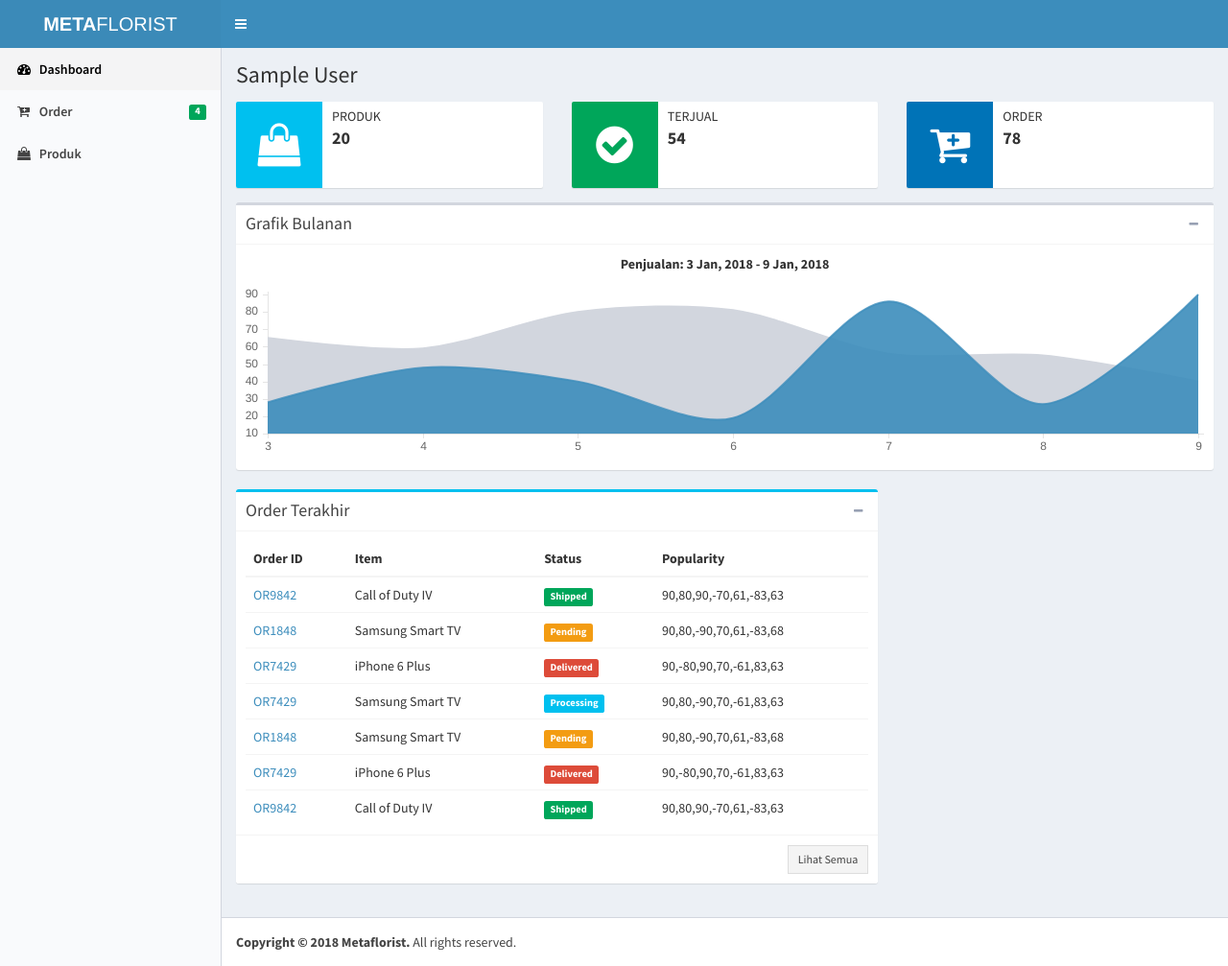
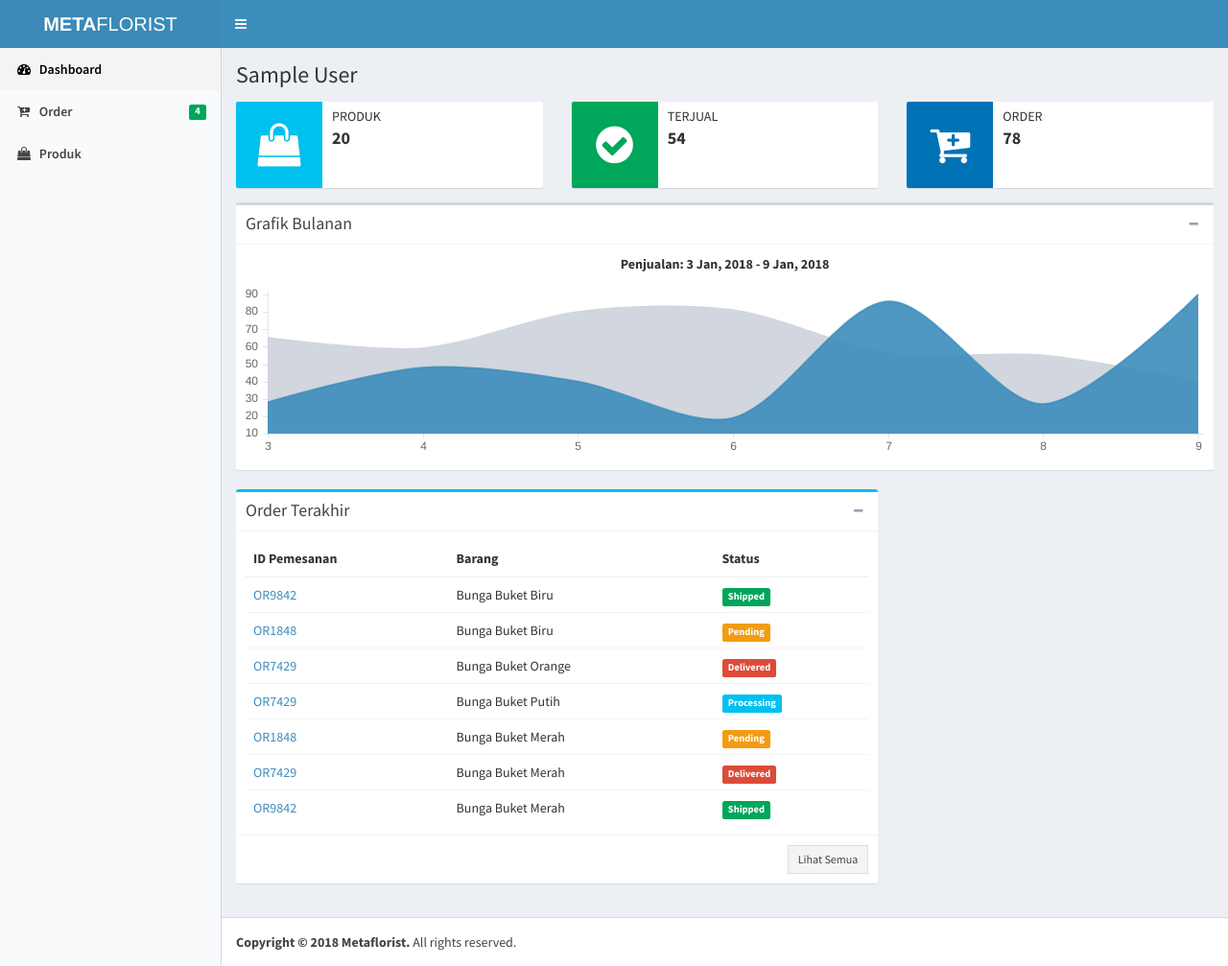
Before and after one commit to fannyhasbi/char, a CodeIgniter app: page /char/in in a window 1280 px wide. Shown: the whole page at 96% size. Run offline with CodeIgniter, Linux system fonts and the light colour scheme; the visitor is signed in with stand-in values (Sample User, id 1); some libraries are stand-ins or nearby versions.

Commit message:
Fix minor bugs

```diff
--- a/apz/views/home/index.php
+++ b/apz/views/home/index.php
@@ -215,7 +215,7 @@
         <div class="col-md-12">
           <h3 class="section-title">Contact Us</h3>
           <div class="section-title-divider"></div>
-          <p class="section-description">Kritik, saran, maupun pertanyaan silahkan isi pada formulir berikut.</p>
+          <p class="section-description">Kami sangat terbuka bagi siapapun yang ingin membuat Metaflorist lebih baik.</p>
         </div>
       </div>
 
@@ -229,12 +229,12 @@
 
             <div>
               <i class="fa fa-envelope"></i>
-              <p>email@contoh.me</p>
+              <p>metafloristindonesia@gmail.com</p>
             </div>
 
             <div>
               <i class="fa fa-phone"></i>
-              <p>+62 857 0000 0000</p>
+              <p>+62 857 2520 0104</p>
             </div>
 
           </div>
--- a/apz/views/panti/dashboard.php
+++ b/apz/views/panti/dashboard.php
@@ -180,68 +180,46 @@
                 <table class="table no-margin">
                   <thead>
                   <tr>
-                    <th>Order ID</th>
-                    <th>Item</th>
+                    <th>ID Pemesanan</th>
+                    <th>Barang</th>
                     <th>Status</th>
-                    <th>Popularity</th>
                   </tr>
                   </thead>
                   <tbody>
                   <tr>
                     <td><a href="pages/examples/invoice.html">OR9842</a></td>
-                    <td>Call of Duty IV</td>
+                    <td>Bunga Buket Biru</td>
                     <td><span class="label label-success">Shipped</span></td>
-                    <td>
-                      <div class="sparkbar" data-color="#00a65a" data-height="20">90,80,90,-70,61,-83,63</div>
-                    </td>
                   </tr>
                   <tr>
                     <td><a href="pages/examples/invoice.html">OR1848</a></td>
-                    <td>Samsung Smart TV</td>
+                    <td>Bunga Buket Biru</td>
                     <td><span class="label label-warning">Pending</span></td>
-                    <td>
-                      <div class="sparkbar" data-color="#f39c12" data-height="20">90,80,-90,70,61,-83,68</div>
-                    </td>
                   </tr>
                   <tr>
                     <td><a href="pages/examples/invoice.html">OR7429</a></td>
-                    <td>iPhone 6 Plus</td>
+                    <td>Bunga Buket Orange</td>
                     <td><span class="label label-danger">Delivered</span></td>
-                    <td>
-                      <div class="sparkbar" data-color="#f56954" data-height="20">90,-80,90,70,-61,83,63</div>
-                    </td>
                   </tr>
                   <tr>
                     <td><a href="pages/examples/invoice.html">OR7429</a></td>
-                    <td>Samsung Smart TV</td>
+                    <td>Bunga Buket Putih</td>
                     <td><span class="label label-info">Processing</span></td>
-                    <td>
-                      <div class="sparkbar" data-color="#00c0ef" data-height="20">90,80,-90,70,-61,83,63</div>
-                    </td>
                   </tr>
                   <tr>
                     <td><a href="pages/examples/invoice.html">OR1848</a></td>
-                    <td>Samsung Smart TV</td>
+                    <td>Bunga Buket Merah</td>
                     <td><span class="label label-warning">Pending</span></td>
-                    <td>
-                      <div class="sparkbar" data-color="#f39c12" data-height="20">90,80,-90,70,61,-83,68</div>
-                    </td>
                   </tr>
                   <tr>
                     <td><a href="pages/examples/invoice.html">OR7429</a></td>
-                    <td>iPhone 6 Plus</td>
+                    <td>Bunga Buket Merah</td>
                     <td><span class="label label-danger">Delivered</span></td>
-                    <td>
-                      <div class="sparkbar" data-color="#f56954" data-height="20">90,-80,90,70,-61,83,63</div>
-                    </td>
                   </tr>
                   <tr>
                     <td><a href="pages/examples/invoice.html">OR9842</a></td>
-                    <td>Call of Duty IV</td>
+                    <td>Bunga Buket Merah</td>
                     <td><span class="label label-success">Shipped</span></td>
-                    <td>
-                      <div class="sparkbar" data-color="#00a65a" data-height="20">90,80,90,-70,61,-83,63</div>
-                    </td>
                   </tr>
                   </tbody>
                 </table>
```
Also changed, not shown: apz/views/produk/index.php (+4 -4 lines).
